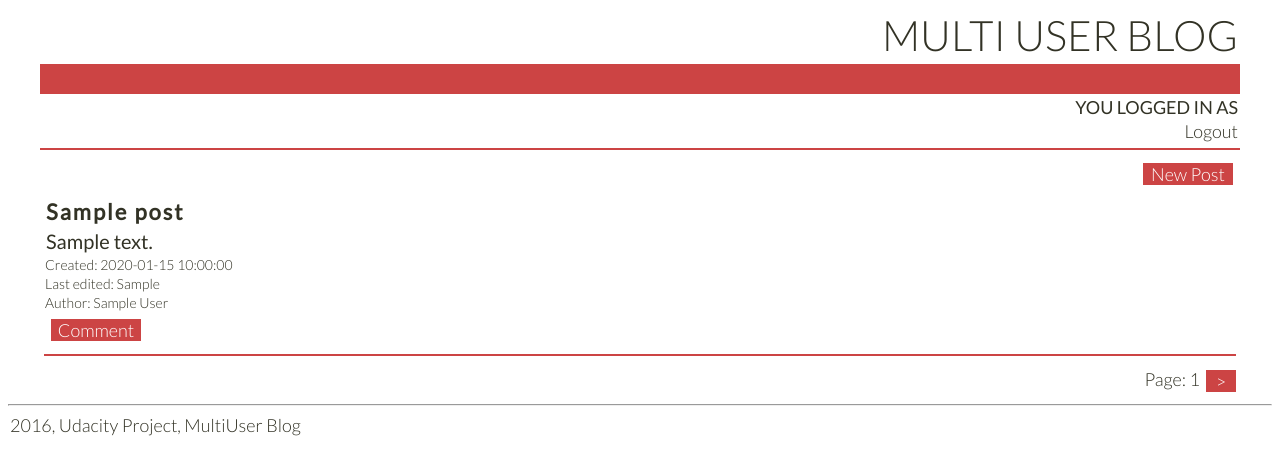
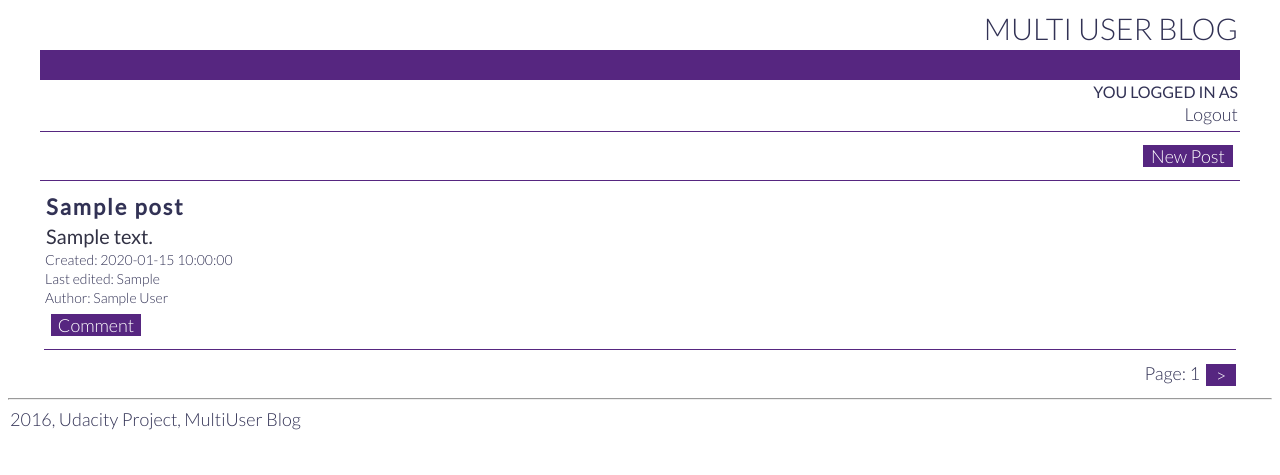
Before and after one commit to HedgehogInDaFog/MultiUserBlog, a Python web app: template templates/post.html in a window 1280 px wide. Shown: the top 475 px of the page. Run offline with Jinja, Linux system fonts and the light colour scheme; the template is opened without the code that fills it: most values are stand-ins (such as "Sample title", 1, 10 or a date in 2020).

Commit message:
html&css refactoring

```diff
--- a/css/main.css
+++ b/css/main.css
@@ -8,7 +8,7 @@
 
 a,
 p {
-    color: #323225;
+    color: #323255;
     font: 300 18px Lato;
     margin: 2px;
     text-decoration: none;
@@ -19,72 +19,55 @@ a:hover {
 }
 
 h1 {
-    color: #323225;
-    font: 300 28px Lato;
+    color: #323255;
+    font: 300 30px Lato;
     margin: 2px;
     margin-bottom: 4px;
     text-transform: uppercase;
 }
 
 h2 {
-    color: #323225;
-    font: 400 24px Lato;
+    color: #323255;
+    font: 400 26px Lato;
     margin: 10px;
 }
 
 h3 {
-    color: #323225;
-    font: 400 14px Lato;
+    color: #323255;
+    font: 400 16px Lato;
     margin: 2px;
     text-transform: uppercase;
 }
 
-img {
-    width:100%;
-}
-
 .button {
     width: 90px;
-    background-color: #cc4444;
+    background-color: #562680;
     color: #ffffff;
     margin: 5px;
     text-align: center;
 }
 
-.small-button {
-    width: 30px;
-    background-color: #cc4444;
-    color: #ffffff;
-    margin: 2px;
-    text-align: center;
-}
-
 .button:hover {
     background-color: #aa2222;
-    color: white;
-}
-
-.small-button:hover {
-    background-color: #aa2222;
-    color: white;
+    color: #ffffff;
 }
 
 .comment-attr {
-    color: #323225;
+    color: #323255;
     font: 300 12px Lato;
     margin: 1px;
     width: 100%;
 }
 
 .comment-content {
-    color: #323225;
+    color: #323255;
     font: 400 16px Lato;
     margin: 2px;
     width: 99%;
 }
 
 .comment-subject {
-    color: #323225;
+    color: #323255;
     font: 800 18px Lato;
     margin: 2px;
     letter-spacing: 1.5px;
@@ -115,18 +98,13 @@ img {
     width: 100%;
 }
 
-.full-width-content {
-    max-width: 1200px;
-    width:100%;
-}
-
 .header-titles {
     width: 100%;
     text-align: right;
 }
 
 .line {
-    background-color: #cc4444;
+    background-color: #562680;
     height: 1px;
     margin-bottom: 6px;
     margin-top: 6px;
@@ -135,11 +113,11 @@ img {
 }
 
 .purple {
-    color: #cc4444;
+    color: #562680;
 }
 
 .purple-line {
-    background-color: #cc4444;
+    background-color: #562680;
     width: 100%;
     height: 30px;
 }
@@ -151,130 +129,52 @@ img {
 }
 
 .post-attr {
-    color: #323225;
+    color: #323255;
     font: 300 14px Lato;
     margin: 1px;
     width: 100%;
 }
 
 .post-content {
-    color: #323225;
+    color: #323245;
     font: 400 20px Lato;
     margin: 2px;
     width: 99%;
-
 }
 
 .post-subject {
-    color: #323225;
+    color: #323255;
     font: 800 22px Lato;
     margin: 2px;
     letter-spacing: 2px;
 }
 
-.w1 {
-    width: 8.3%;
+.small-button {
+    width: 30px;
+    background-color: #562680;
+    color: #ffffff;
+    margin: 2px;
+    text-align: center;
 }
 
-.w2 {
-    width: 16.6%
+.small-button:hover {
+    background-color: #aa2222;
+    color: white;
 }
 
-.w3 {
-    width: 25%;
+.text-area {
+    height: 100px;
+    width: 600px;
 }
 
-.w4 {
-    width: 33.3%;
-}
-.w6 {
-    width: 50%;
+@media screen and (max-width: 700px) {
+    .text-area {
+        width: 400px;
+    }
 }
 
-.w8 {
-    width: 66.6%;
+@media screen and (max-width: 500px) {
+    .text-area {
+        width: 220px;
+    }
 }
-
-.w9 {
-    width: 75%;
-}
-
-.w10 {
-    width: 83.3%;
-}
-
-.w11 {
-    width: 91.6%;
-}
-
-.w12 {
-    width: 100%
-}
-
-@media screen and (min-width: 450px) {
-    h1,
-    h4 {
-        font-size: 32px;
-        }
-
-    h2 {
-        font-size: 24px;
-        }
-
-    h3 {
-        font-size: 14px;
-        }
-
-    }
-
-@media screen and (min-width: 640px) {
-    h1,
-    h4 {
-        font-size: 32px;
-        }
-
-    h3 {
-        font-size: 14px;
-        }
-
-    .small-blocks {
-        width: 48%;
-        }
-
-    .line {
-        height:2px;
-        }
-
-    }
-
-@media screen and (min-width: 880px) {
-    h1,
-    h4 {
-        font-size: 36px;
-        }
-
-    h2 {
-        font-size: 28px;
-        }
-
-    h3 {
-        font-size: 16px;
-        }
-
-    .small-blocks {
-        width: 32%;
-        }
-
-    }
-
-    @media screen and (min-width: 1020px) {
-    h1,
-    h4 {
-        font-size: 42px;
-        }
-
-    h3 {
-        font-size: 18px;
-        }
-
-    }
--- a/templates/blog.html
+++ b/templates/blog.html
@@ -8,7 +8,6 @@
     <a href="/blog/logout">Logout</a>
   {% else %}
     <h3>You didn't logged in. </h3>
-    <br>
     <a href="/blog/login">Log In</a>
     <br>
     <a href="/blog/signup">Sign Up</a>
--- a/templates/edit.html
+++ b/templates/edit.html
@@ -3,13 +3,17 @@
 {% block content %}
 
   {% if isComment == 0 %}
+
     <a href="/blog">Main page</a> <p> > </p>
     <a href="/blog/{{ product_id }}">{{ subject }}</a> <p> > </p>
     <a href="/blog/edit/{{ product_id }}">edit</a>
+
   {% else %}
+
     <a href="/blog">Main page</a> <p> > </p>
     <a href="/blog/{{ rootID }}">Back to post</a> <p> > </p>
     <a href="/blog/edit/{{ product_id }}">edit comment</a>
+
   {% endif %}
 
   <div class="container">
--- a/templates/login.html
+++ b/templates/login.html
@@ -3,7 +3,7 @@
 {% block title %}Login{% endblock %}
 
 {% block content %}
-<a href="/blog">Main page</a> <p> > </p>
+  <a href="/blog">Main page</a> <p> &gt </p>
   <a href="/blog/login">Log in</a>
   <div class="container">
     <form method="post">
--- a/templates/newpost.html
+++ b/templates/newpost.html
@@ -45,7 +45,7 @@
               {% endif %}
             </td>
             <td>
-          <textarea name="content" style="height: 100px; width: 400px;">{{ content }}</textarea>
+              <textarea name="content" class="text-area">{{ content }}</textarea>
             </td>
             <td class="error">
               {{ err_post }}
--- a/templates/post.html
+++ b/templates/post.html
@@ -6,6 +6,8 @@
         <div class="button">New Post</div>
     </a>
   </div>
+  <div class="line"></div>
+
   {% for post in posts %}
 
     <div class="post container">
@@ -51,18 +53,20 @@
 
   {% endfor %}
 
+  <div class="container-right">
 
-<div class="container-right">
     {% if page > 1 %}
+
       <a href="/blog?page={{ page - 1 }}">
         <div class="small-button"> &lt </div>
       </a>
+
     {% endif %}
+
       <p>Page: {{ page }}</p>
       <a href="/blog?page={{ page + 1 }}">
         <div class="small-button"> &gt </div>
       </a>
   </div>
 
-
 {% endblock %}
```
Also changed, not shown: templates/signup.html (indentation only), templates/singlepost.html (indentation only). Lines whose indentation alone changed are shown as unchanged.
